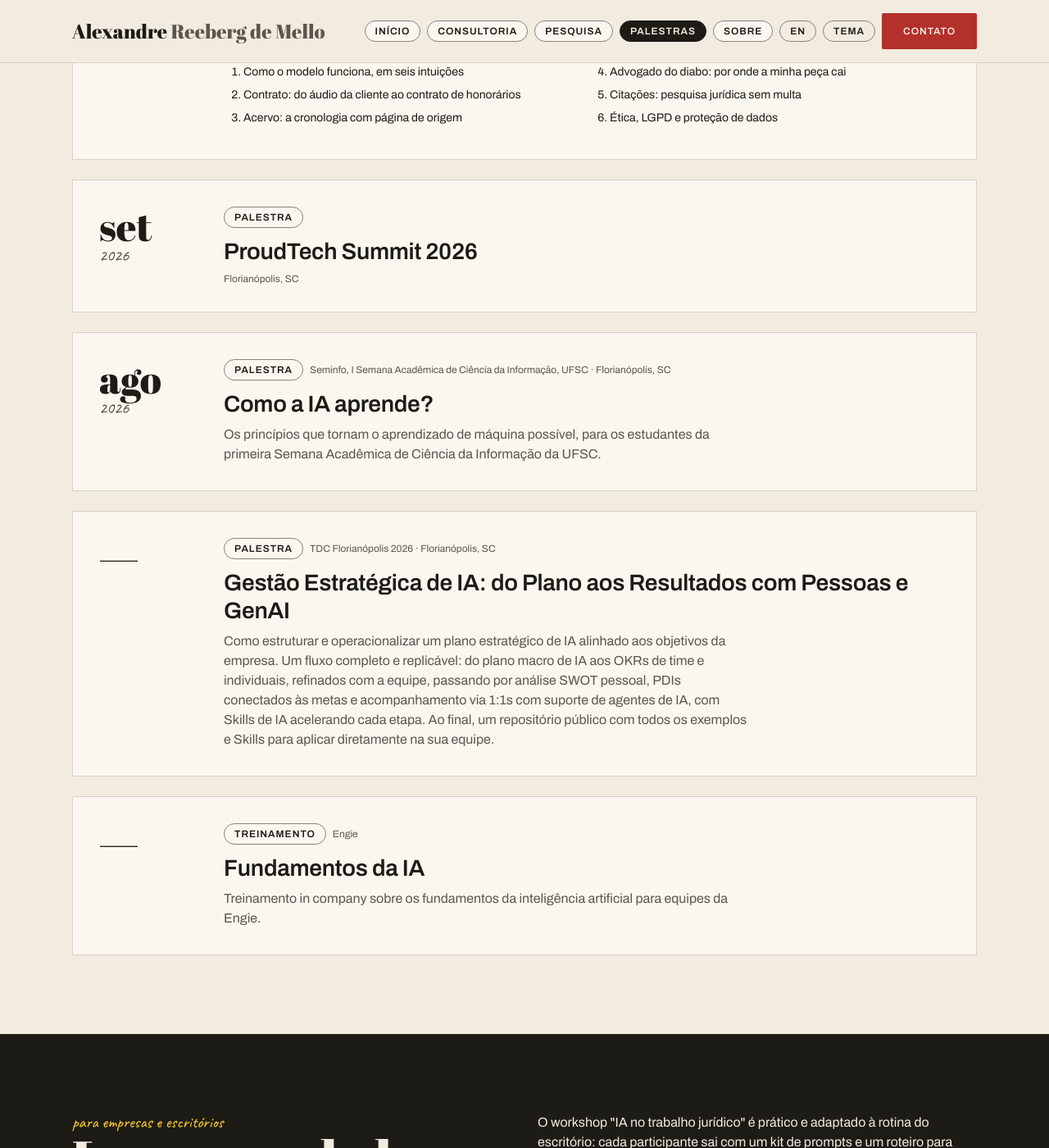
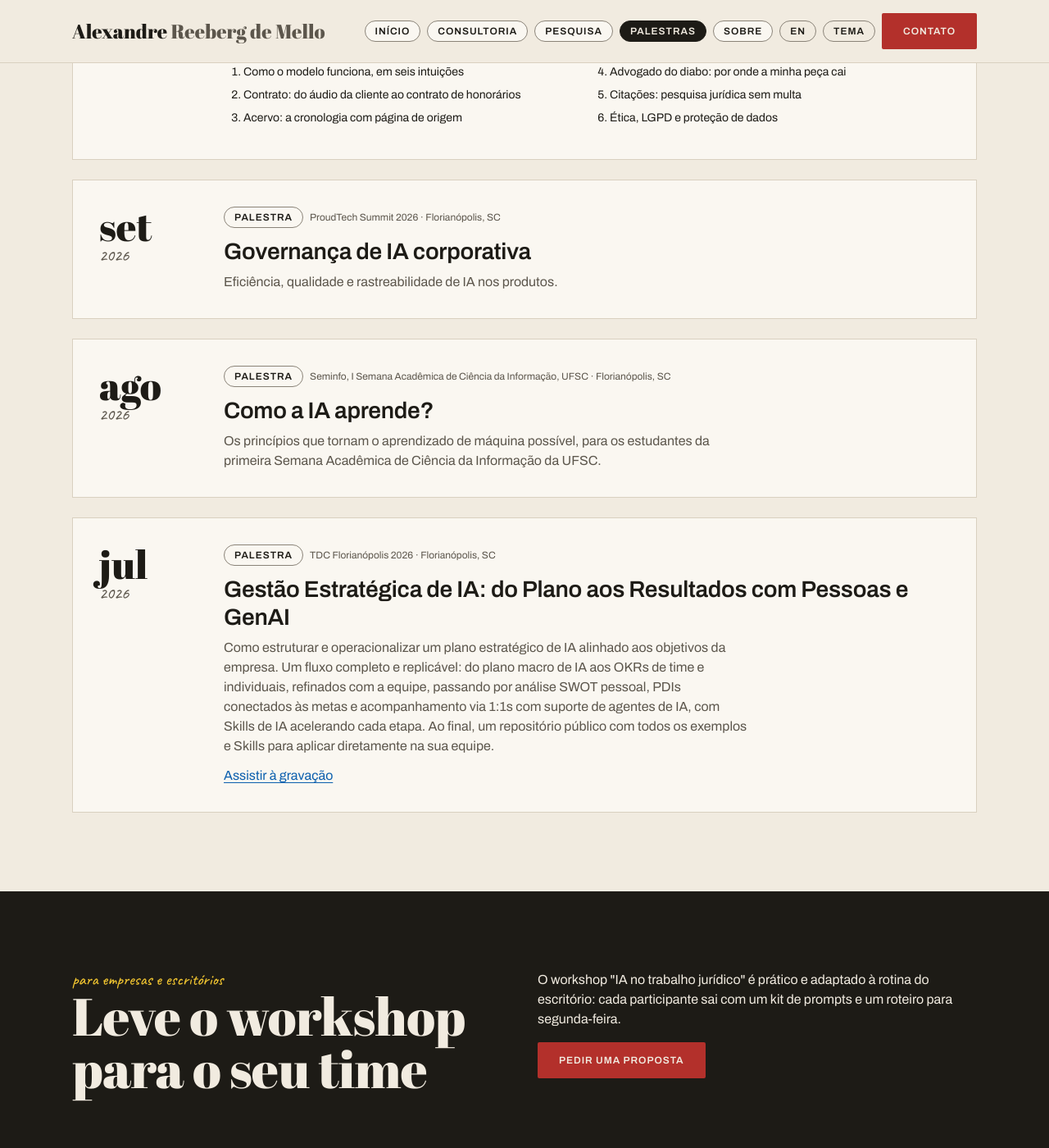
Before and after one commit to areeberg/alexandre.github.io, a Jekyll site: the page built from pt/palestras.html, in a window 1280 px wide and 1400 px high, scrolled down 1030 px. Shown: the whole window at 82% size. Built offline with Jekyll 4.4.1, drawn with Linux system fonts in a browser that asks for light colours.

Commit message:
Completa palestras: ProudTech, data e gravação do TDC
Adiciona título e resumo da palestra do ProudTech Summit 2026, a data
(22/07/2026) e o link da gravação do TDC Florianópolis, e remove o
treinamento da Engie.

Co-Authored-By: Claude Opus 5.5 <noreply@anthropic.com>

```diff
--- a/_data/talks.yml
+++ b/_data/talks.yml
@@ -1,6 +1,6 @@
 # Palestras, workshops e treinamentos, do mais recente para o mais antigo.
 # date: AAAA-MM (deixe vazio se ainda não souber). status: upcoming | delivered.
-# Itens com "# CONFIRMAR" ainda precisam de dado real.
+# video: link opcional para a gravação.
 - id: dss-curitiba-2026
   status: upcoming
   date: 2026-10
@@ -49,12 +49,12 @@
   city: Florianópolis, SC
   en:
     kind: Talk
-    title: ""   # CONFIRMAR: título da palestra (o deck está no SharePoint da Starian)
-    text: ""
+    title: Corporate AI Governance
+    text: Efficiency, quality and traceability of AI in products.
   pt:
     kind: Palestra
-    title: ""
-    text: ""
+    title: Governança de IA corporativa
+    text: Eficiência, qualidade e rastreabilidade de IA nos produtos.
 - id: seminfo-ufsc-2026
   status: delivered
   date: 2026-08
@@ -70,9 +70,10 @@
     text: Os princípios que tornam o aprendizado de máquina possível, para os estudantes da primeira Semana Acadêmica de Ciência da Informação da UFSC.
 - id: tdc-florianopolis-2026
   status: delivered
-  date: ""   # CONFIRMAR: mês da edição de Florianópolis
+  date: 2026-07   # 22/07/2026
   event: TDC Florianópolis 2026
   city: Florianópolis, SC
+  video: https://youtu.be/QW8w2_HsSWw?t=28821
   en:
     kind: Talk
     title: "Strategic AI Management: from Plan to Results with People and GenAI"
@@ -81,16 +82,3 @@
     kind: Palestra
     title: "Gestão Estratégica de IA: do Plano aos Resultados com Pessoas e GenAI"
     text: "Como estruturar e operacionalizar um plano estratégico de IA alinhado aos objetivos da empresa. Um fluxo completo e replicável: do plano macro de IA aos OKRs de time e individuais, refinados com a equipe, passando por análise SWOT pessoal, PDIs conectados às metas e acompanhamento via 1:1s com suporte de agentes de IA, com Skills de IA acelerando cada etapa. Ao final, um repositório público com todos os exemplos e Skills para aplicar diretamente na sua equipe."
-- id: engie-fundamentos-ia
-  status: delivered
-  date: ""   # CONFIRMAR: mês e ano do treinamento
-  event: Engie
-  city: ""
-  en:
-    kind: Training
-    title: AI fundamentals
-    text: An in-company training on the fundamentals of artificial intelligence for Engie teams.
-  pt:
-    kind: Treinamento
-    title: Fundamentos da IA
-    text: Treinamento in company sobre os fundamentos da inteligência artificial para equipes da Engie.
--- a/_includes/palestra.html
+++ b/_includes/palestra.html
@@ -31,6 +31,9 @@
     {%- if tk.city != "" %}<p class="legenda">{{ tk.city }}</p>{% endif %}
     {%- endif %}
     {%- if tx.text != "" %}<p>{{ tx.text }}</p>{% endif %}
+    {%- if tk.video %}
+    <p class="palestra__video"><a class="ka-link" href="{{ tk.video }}" target="_blank" rel="noopener">{% if include.lang == 'pt' %}Assistir à gravação{% else %}Watch the recording{% endif %}</a></p>
+    {%- endif %}
     {%- if tx.modules and include.full %}
     <ol class="palestra__modulos">
       {%- for m in tx.modules %}<li>{{ m }}</li>{% endfor %}
--- a/assets/css/kauri.css
+++ b/assets/css/kauri.css
@@ -231,6 +231,7 @@ a { color: inherit; }
 .palestra__corpo h3 { margin: var(--esp-12) 0 var(--esp-8); }
 .palestra__corpo p { margin: 0; color: var(--grafite); max-width: 70ch; }
 .palestra__corpo .tags { align-items: center; }
+.palestra__corpo p.palestra__video { margin-top: var(--esp-12); }
 .palestra__modulos { margin: var(--esp-16) 0 0; padding-left: var(--esp-24); columns: 2; column-gap: var(--esp-32); font: 400 14px/20px var(--font-sans); }
 .palestra__modulos li { margin-bottom: var(--esp-8); break-inside: avoid; }
 
```
